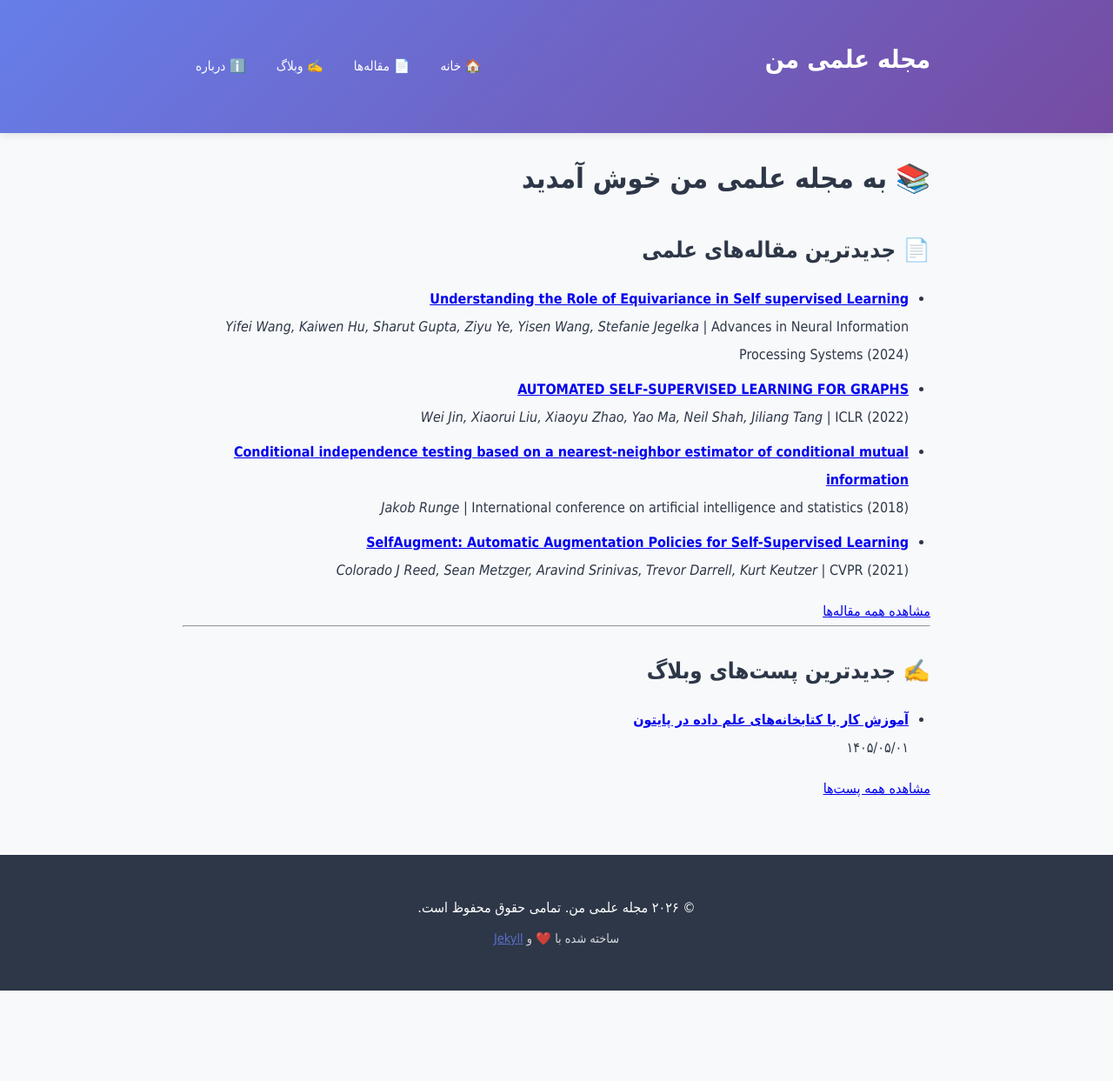
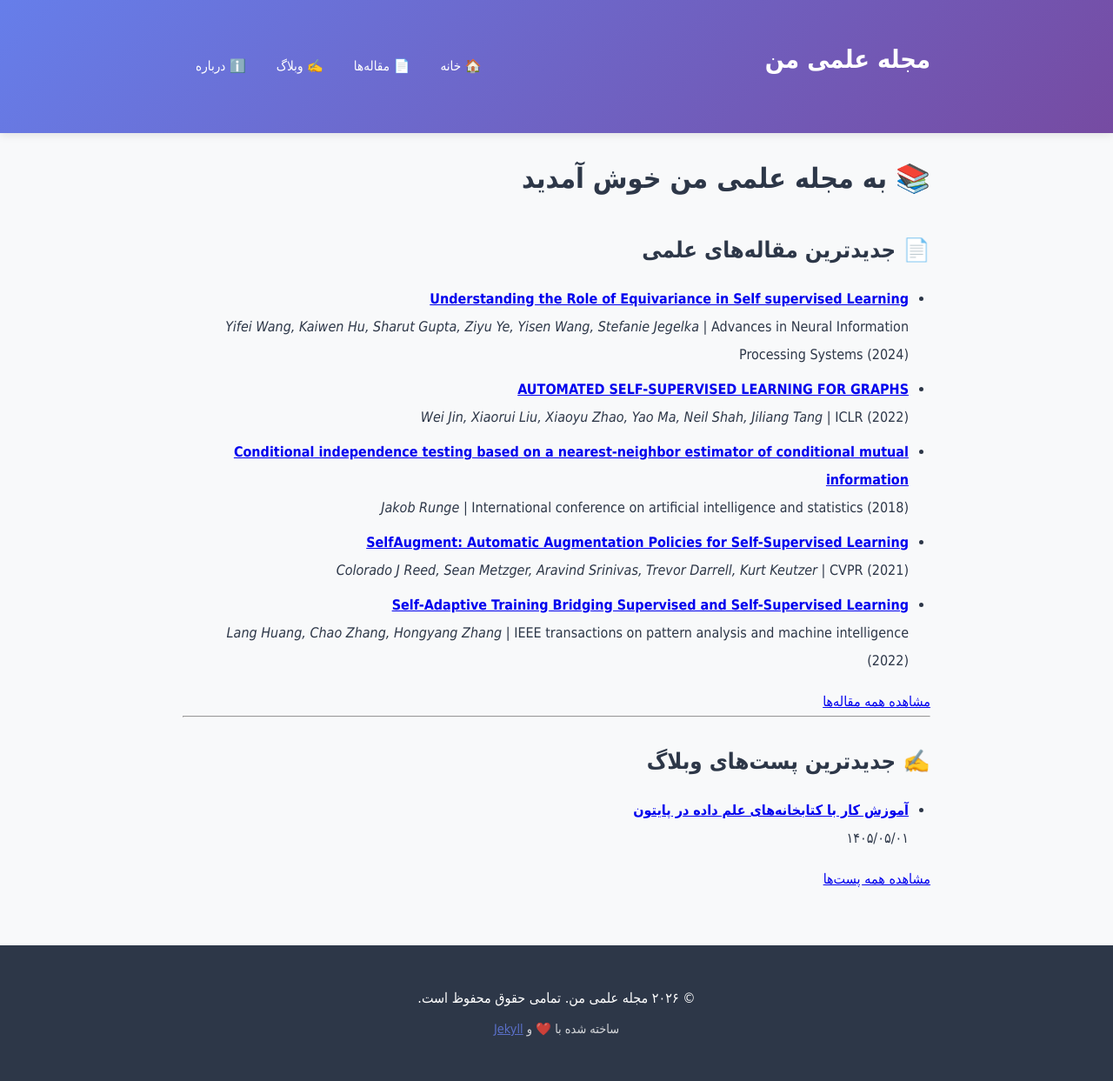
Before and after one commit to sargdsra/sargdsra.github.io, a Jekyll site: the page built from index.md, in a window 1280 px wide. Shown: the whole page at 87% size. Built offline with Jekyll 4.4.1, drawn with Linux system fonts in a browser that asks for light colours; some web fonts are replaced; before the commit the page ends 1139 px from its top, so only the background shows below that.

Commit message:
paper 5 added.
and some paper codes

```diff
--- /dev/null
+++ b/_papers/2026-09-5-Self-Adaptive_Training_Bridging_Supervised_and_Self-Supervised_Learning.md
@@ -0,0 +1,13 @@
+---
+title: "Self-Adaptive Training Bridging Supervised and Self-Supervised Learning"
+authors: "Lang Huang, Chao Zhang, Hongyang Zhang"
+journal: "IEEE transactions on pattern analysis and machine intelligence"
+year: <span class="paper-year">2022</span>
+download_link: "https://drive.google.com/file/d/1N3_2JajrELAdZHni_PxOsPM5naiT-f5O/"
+sup_per: "https://drive.google.com/file/d/1CA20S6Uvix1753LFxOWfRURpR2nU5Z5B/"
+sup_eng: "https://drive.google.com/file/d/1knpdFP5LXg4hbajTWQm2Yi1XVklW2JpY/"
+slides_link: "https://docs.google.com/presentation/d/1aiI9vEfLogyDFpv-x_ZcIThJPfJcd3_3/"
+pod_link: "https://www.aparat.com/v/hgr57f0"
+video_link: "https://www.aparat.com/v/mogbanh"
+code_link: "https://github.com/LayneH/self-adaptive-training"
+---
```
Also changed, not shown: _papers/2026-09-1-Understanding_the_Role_of_Equivariance_in_Self_supervised_Learning.md (+1 -0 lines), _papers/2026-09-2-AUTOMATED_SELF-SUPERVISED_LEARNING_FOR_GRAPHS.md (+1 -0 lines).
